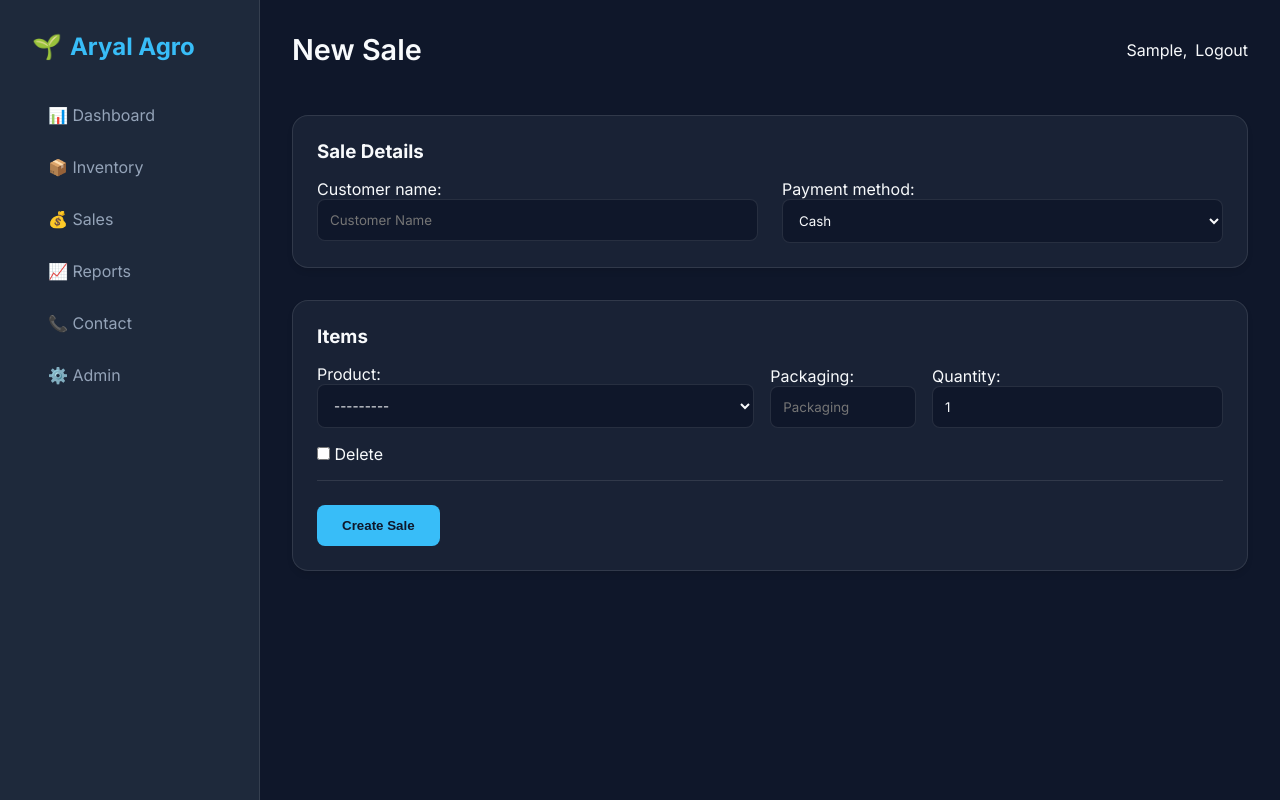
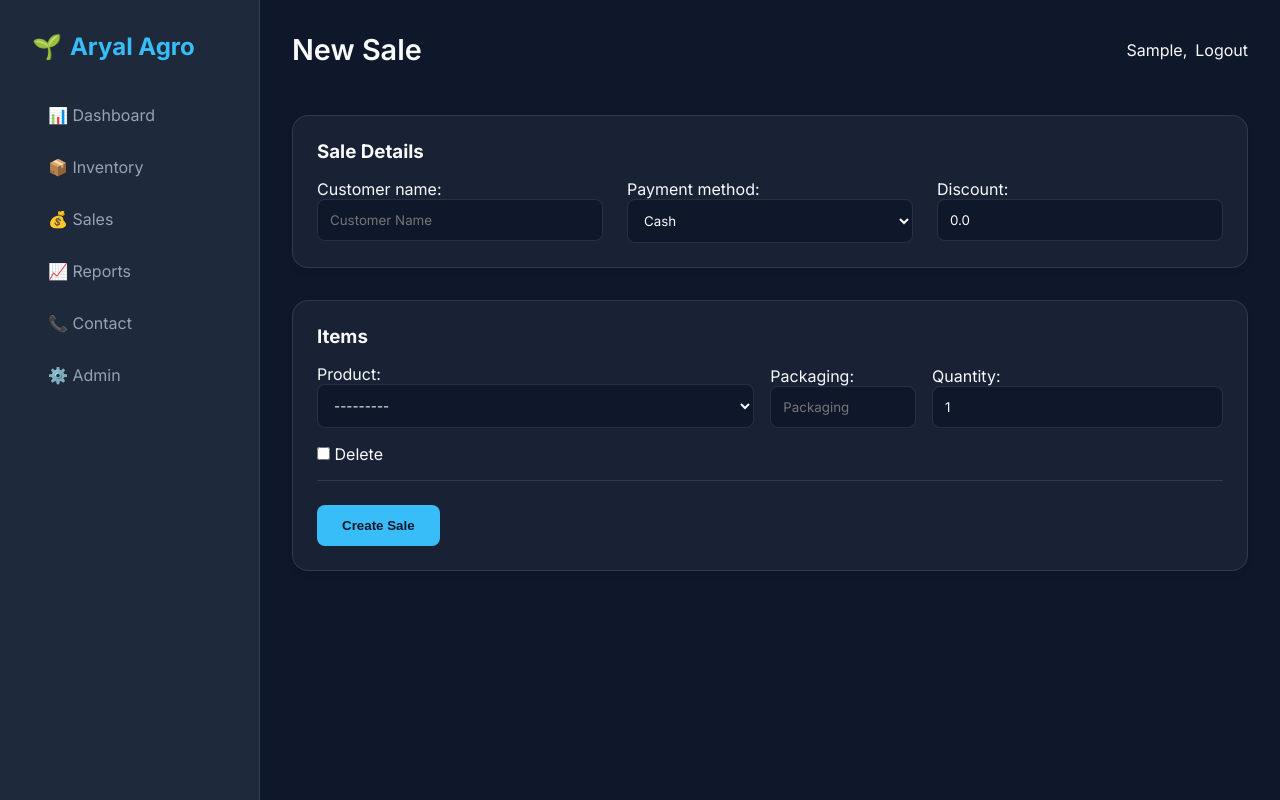
Before and after one commit to badalaryal11/aryal-erp, a Django app: page /sales/create/ in a window 1280 px wide. Run offline with Django 4.2, Linux system fonts and the light colour scheme; the visitor is signed in with stand-in values (Sample User, id 1); data comes from the database, SQL or seed files in the repository; data that the repository does not hold is empty.

Commit message:
Implement sales discount

```diff
--- a/sales/forms.py
+++ b/sales/forms.py
@@ -5,10 +5,11 @@ from .models import Sale, SaleItem
 class SaleForm(forms.ModelForm):
     class Meta:
         model = Sale
-        fields = ['customer_name', 'payment_method']
+        fields = ['customer_name', 'payment_method', 'discount']
         widgets = {
             'customer_name': forms.TextInput(attrs={'class': 'form-control', 'placeholder': 'Customer Name'}),
             'payment_method': forms.Select(attrs={'class': 'form-select'}),
+            'discount': forms.NumberInput(attrs={'class': 'form-control', 'placeholder': 'Discount Amount (NPR)', 'min': '0', 'step': '0.01'}),
         }
 
 from django.forms import BaseInlineFormSet
--- a/sales/models.py
+++ b/sales/models.py
@@ -9,6 +9,7 @@ class Sale(models.Model):
     )
     customer_name = models.CharField(max_length=100, blank=True, null=True)
     total_amount = models.DecimalField(max_digits=10, decimal_places=2, default=0.00)
+    discount = models.DecimalField(max_digits=10, decimal_places=2, default=0.00)
     payment_method = models.CharField(max_length=10, choices=PAYMENT_METHODS, default='CASH')
     created_at = models.DateTimeField(auto_now_add=True)
     updated_at = models.DateTimeField(auto_now=True)
--- a/sales/views.py
+++ b/sales/views.py
@@ -86,7 +86,7 @@ class SaleCreateView(LoginRequiredMixin, CreateView):
                         note=f"Sale #{self.object.id}"
                     )
 
-                self.object.total_amount = total_amount
+                self.object.total_amount = total_amount - self.object.discount
                 self.object.save()
             return super().form_valid(form)
         else:
```
Also changed, not shown: sales/templates/sales/sale_detail.html (+15 -2 lines), sales/migrations/0005_sale_discount.py (added).
